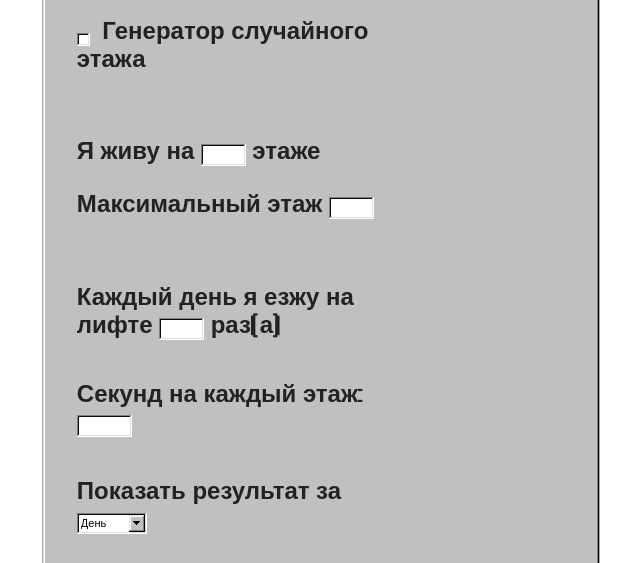
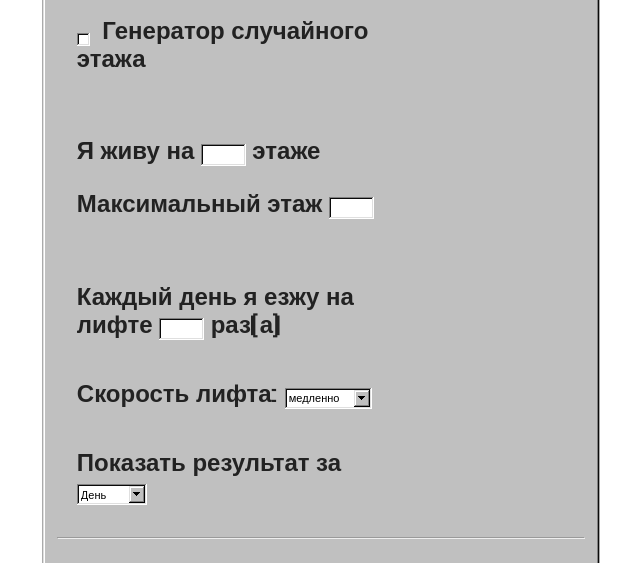
Before and after one commit to Slava40000/ElevatorCalculator, a plain HTML site: page index.html in a window 1280 px wide. Shown: the part 234-797 px from the top of the page, without its empty margins (319-959 px from the left). Drawn offline with nearby package versions, Linux system fonts and the light colour scheme.

Commit message:
dropdoun speed elevator

```diff
--- a/index.html
+++ b/index.html
@@ -40,8 +40,12 @@
     <div class="speed-block">
         <!-- Скорость лифта: -->
         <!-- <input type="range" min="1" max="10"> -->
-        Секунд на каждый этаж:
-        <input id="elevator-speed" type="number" step="0.25" min="0" max="10">
+        Скорость лифта:
+        <select name="speed-selector" id="elevator-speed">
+            <option value="1.6">медленно</option>
+            <option value="4">умеренно</option>
+            <option value="6">быстро</option>
+        </select>
     </div>
     <div class="time-interval-block">
         Показать результат за
```
